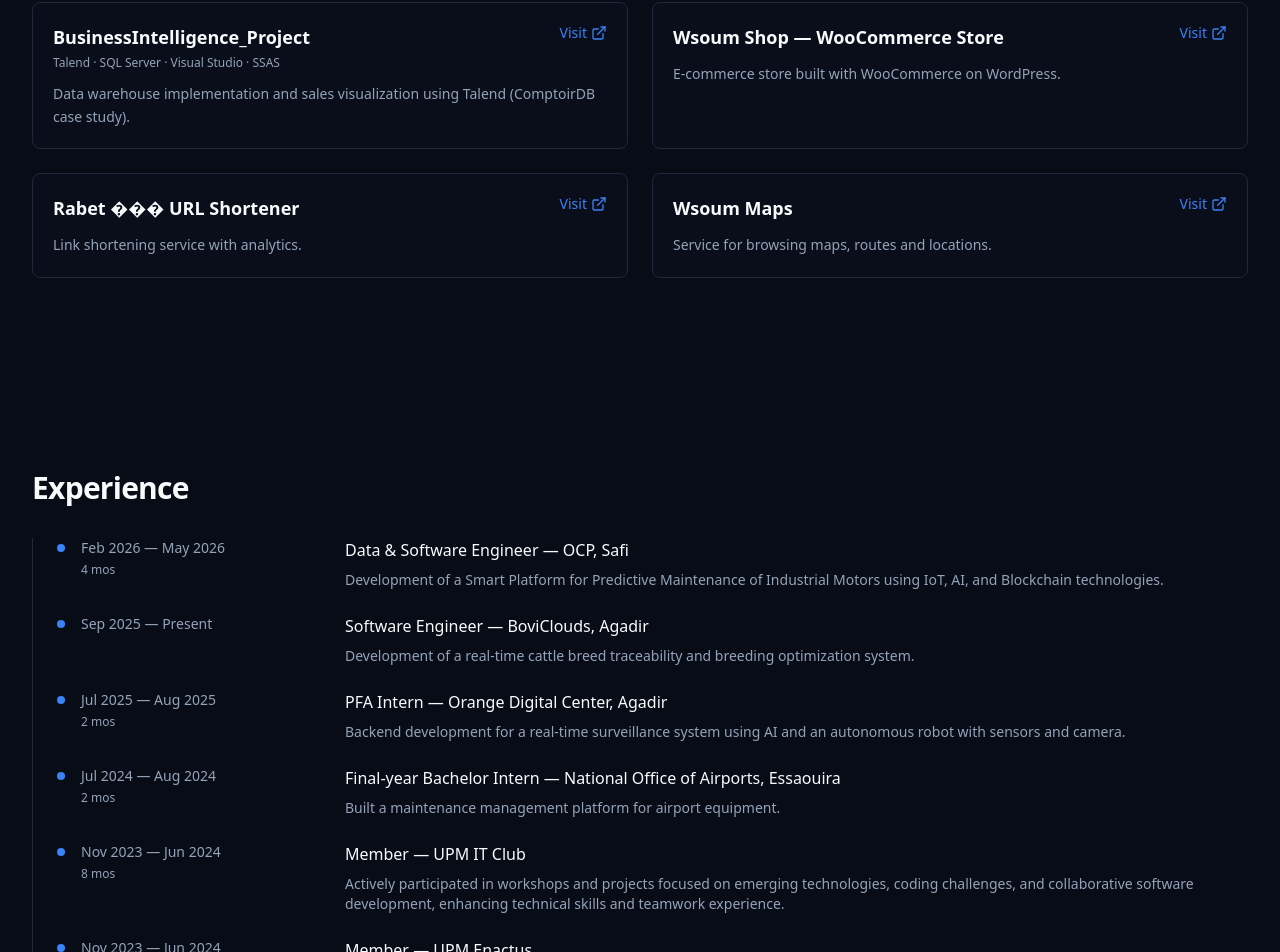
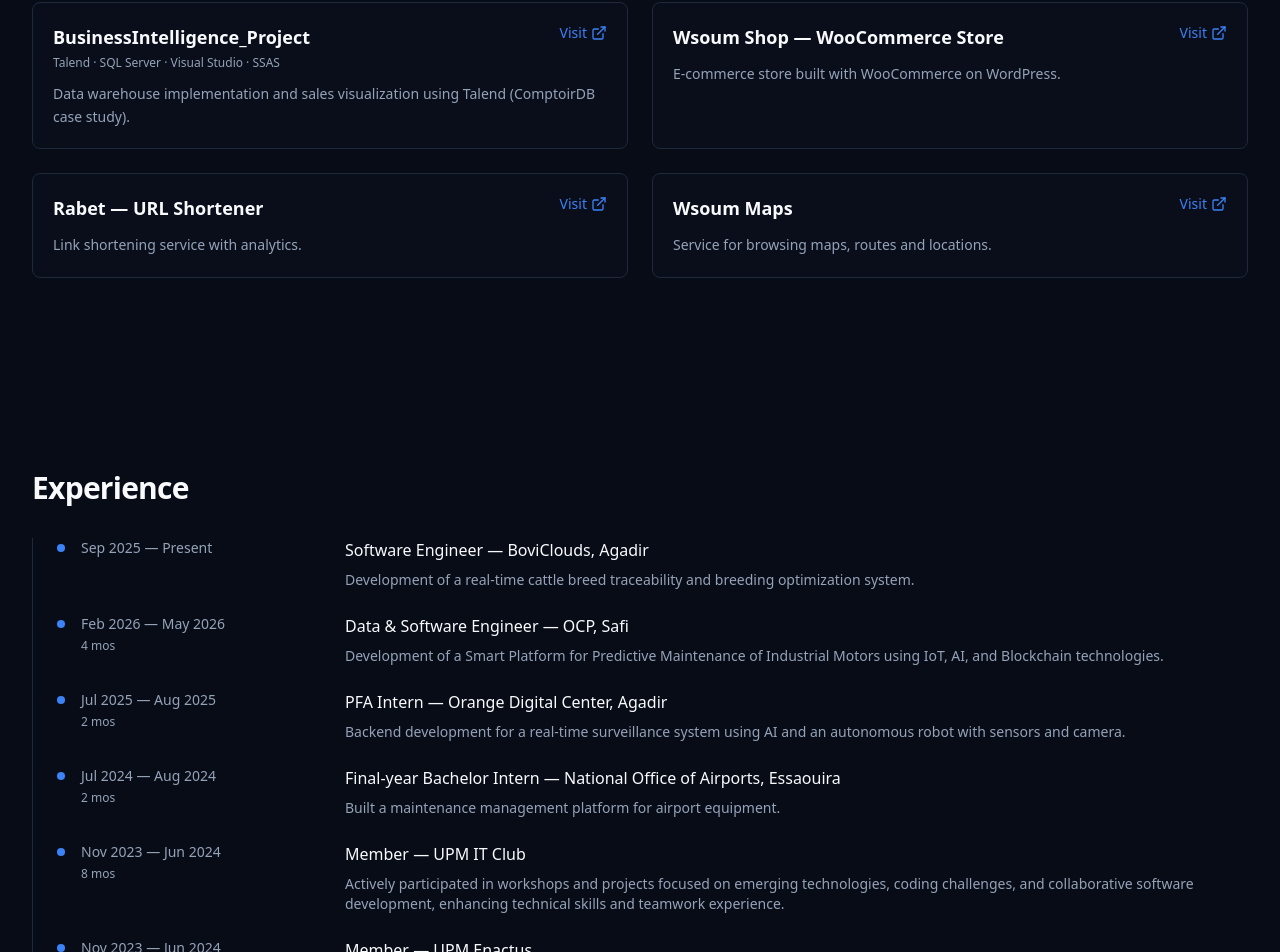
Before and after one commit to youssefbouali/portfolio, a React (Vite) app: page / in a window 1280 px wide. Shown: the part 3556-4508 px from the top of the page. Built offline with nearby package versions, Linux system fonts and the light colour scheme.

Commit message:
Add new experience

```diff
--- a/client/pages/Index.tsx
+++ b/client/pages/Index.tsx
@@ -533,7 +533,7 @@
           />
 
           <ProjectCard
-            title="Rabet ��� URL Shortener"
+            title="Rabet — URL Shortener"
             href="https://rabet.wsoum.eu.org/"
             description="Link shortening service with analytics."
           />
@@ -551,18 +551,18 @@
         <div className="space-y-6 border-l pl-6">
           <TimelineItem
             showDuration={true}
-            period="Feb 2026 — May 2026"
-            title="Data & Software Engineer — OCP, Safi"
-          >
-            Development of a Smart Platform for Predictive Maintenance of Industrial Motors using IoT, AI, and Blockchain technologies.
-          </TimelineItem>
-          <TimelineItem
-            showDuration={true}
             period="Sep 2025 — Present"
             title="Software Engineer — BoviClouds, Agadir"
           >
             Development of a real-time cattle breed traceability and breeding
             optimization system.
+          </TimelineItem>
+          <TimelineItem
+            showDuration={true}
+            period="Feb 2026 — May 2026"
+            title="Data & Software Engineer — OCP, Safi"
+          >
+            Development of a Smart Platform for Predictive Maintenance of Industrial Motors using IoT, AI, and Blockchain technologies.
           </TimelineItem>
           <TimelineItem
             showDuration={true}
```
